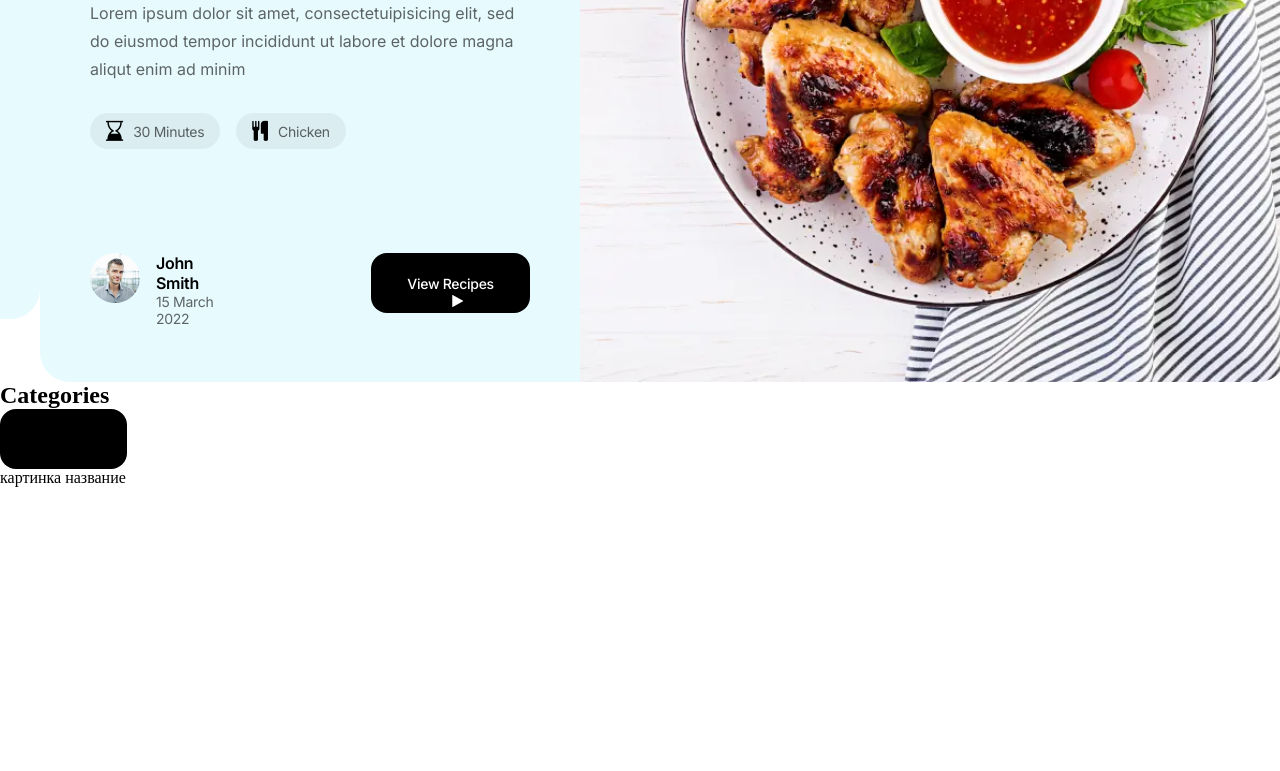
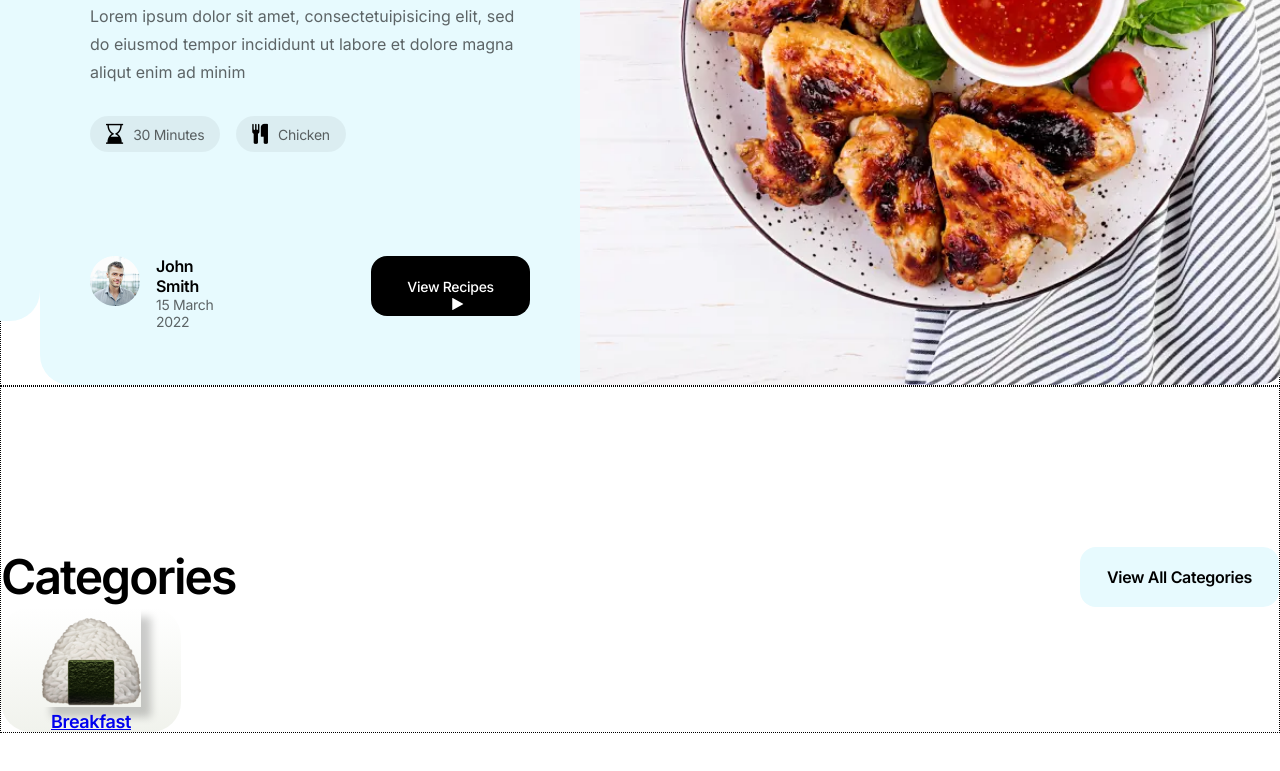
Before and after one commit to Anton162/Food_Recipes, a plain HTML site: page index.html in a window 1280 px wide. Shown: the part 457-1228 px from the top of the page. Before the commit the page ends 944 px from the top, so only its background shows below. Drawn offline with Linux system fonts and the light colour scheme; a web font is replaced by a local one.

Commit message:
добавили карточку

```diff
--- a/css/main.scss
+++ b/css/main.scss
@@ -189,8 +189,10 @@
     }
 }
 
-.category{
-    .all__category{
+.category {
+    margin-bottom: 200px;
+    .category__inner {
+        .category-title {
             justify-content: space-between;
             margin-top: 160px;
             h2 {
@@ -210,4 +212,26 @@
                 padding: 20px 27px;
                 }
         }
+        .cards-category {
+            .card{
+                background: linear-gradient(180deg, rgba(112, 130, 70, 0.00) 0%, rgba(112, 130, 70, 0.10) 100%);
+                max-width: 180px;
+                border-radius: 30px;
+                a{
+                    img{
+                        margin-left: 40px;
+                        box-shadow: 10px 10px 8px rgba(0, 0, 0, 0.2);
+
                     }
+                    p{
+                    text-align: center;
+                    font-family: Inter;
+                    font-size: 18px;
+                    font-weight: 600;
+                    letter-spacing: -0.36px;
+                    }
+                }
+            }
+        }
+    }
+}
--- a/css/pattern.css
+++ b/css/pattern.css
@@ -1,7 +1,7 @@
 .container {
   width: 1280px;
   margin: 0 auto;
-    /* border: 1px black dotted; */
+  border: 1px black dotted;
 }
 .flex {
   display: flex;
--- a/index.html
+++ b/index.html
@@ -97,14 +97,16 @@
     <section class="category">
       <div class="container">
         <div class="category__inner">
-          <div class="category-title">
+          <div class="category-title flex">
             <h2>Categories</h2>
             <button class="btn btn-category">View All Categories</button>
           </div>
           <div class="cards-category">
             <div class="card">
-              картинка
-              название
+              <a href="#">
+                <img src="/img/category/breakfast.png" alt="" />
+                <p>Breakfast</p>
+              </a>
             </div>
           </div>
         </div>
```
Also changed, not shown: css/main.css, img/category/breakfast.png (added), 1 other file. Lines whose indentation alone changed are shown as unchanged.
